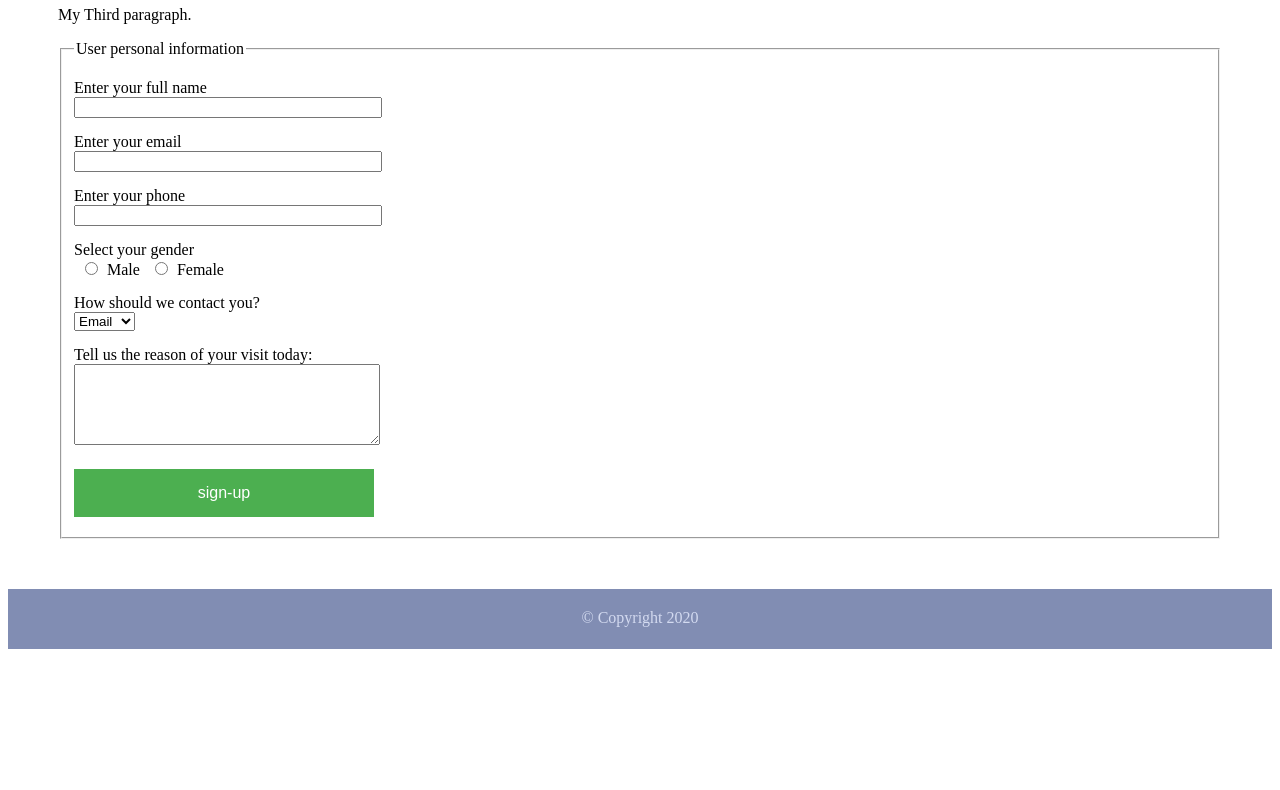
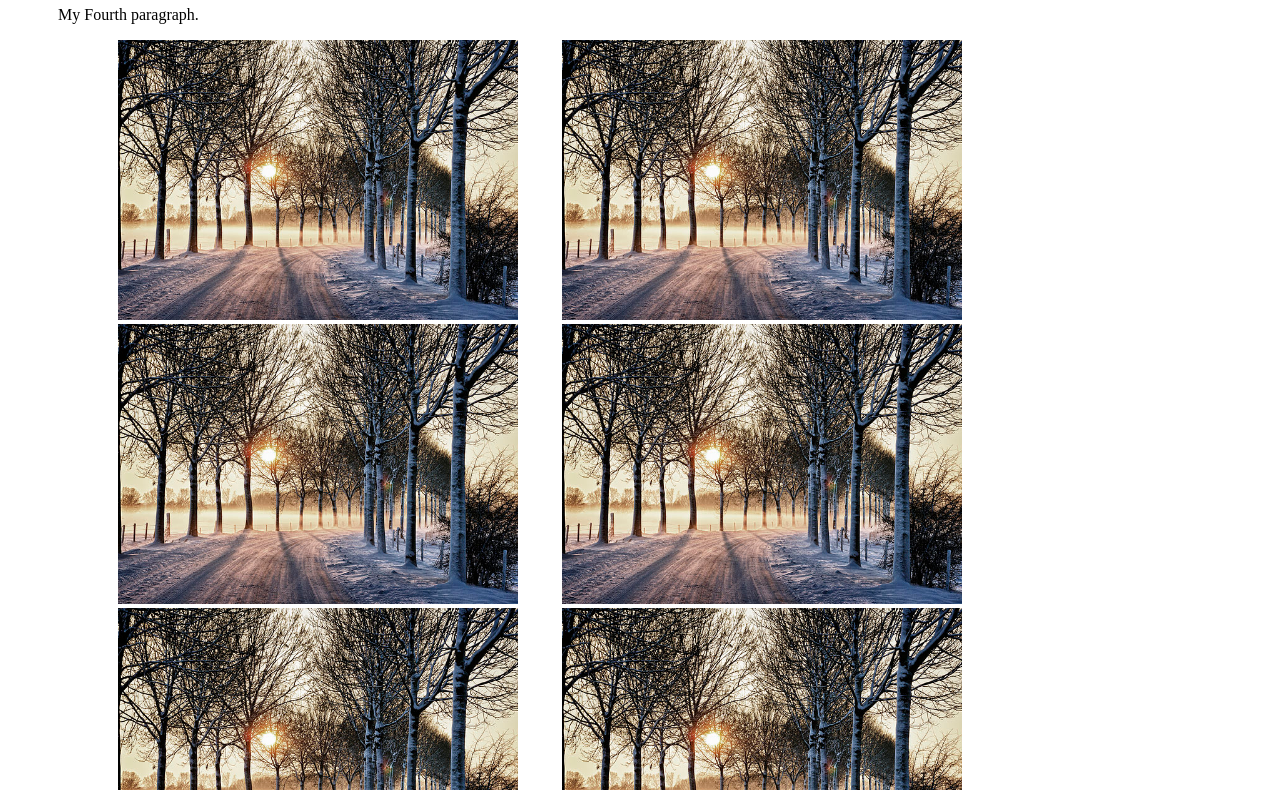
Before and after one commit to gzahid/fall2022-week2-day2-inclass, a plain HTML site: page page4.html in a window 1280 px wide. Shown: the part 662-1452 px from the top of the page. Before the commit the page ends 1319 px from the top, so only its background shows below. Drawn offline with Linux system fonts and the light colour scheme.

Commit message:
added images on 4th page for week3 day2 inclass

```diff
--- a/page4.html
+++ b/page4.html
@@ -1,7 +1,7 @@
 <!DOCTYPE html>
 <html>
   <head>
-    <title>My Third Web Page</title>
+    <title>My Fourth Web Page</title>
     <link rel="stylesheet" href="style.css">
   </head>
   <body>
@@ -19,32 +19,17 @@
         </nav>
 
       <main>
-        <h1>My Third Heading</h1>
-        <p>My Third paragraph.</p>
+        <h1>My Fourth Heading</h1>
+        <p>My Fourth paragraph.</p>
 
-        <form action="/signup" method="post">
-            <fieldset>
-              <legend>User personal information</legend>
-              <label>Enter your full name</label>
-              <input type="text" name="name">
-              <label>Enter your email</label>
-              <input type="email" name="email">
-              <label>Enter your phone</label>
-              <input type="text" name="phone">
-              <label>Select your gender</label>
-              <input type="radio" name="gender" value="male"/>Male
-              <input type="radio" name="gender" value="female"/>Female
-              <label>How should we contact you?</label>
-              <select>
-                <option>Email</option>
-                <option>Phone</option>
-              </select>
-
-              <label>Tell us the reason of your visit today:</label>
-              <textarea rows="5" cols="30"></textarea>
-              <input type="submit" value="sign-up">
-            </fieldset>
-        </form>
+        <ul id="album">
+          <li id="photo"> <img src="images/winterland1.jpg"  /> </li>
+          <li id="photo"> <img src="images/winterland2.jpg"  /> </li>
+          <li id="photo"> <img src="images/winterland3.jpg"  /> </li>
+          <li id="photo"> <img src="images/winterland4.jpg"  /> </li>
+          <li id="photo"> <img src="images/winterland5.jpg"  /> </li>
+          <li id="photo"> <img src="images/winterland6.jpg"  /> </li>
+        </ul>
       </main>
 
       <footer>&copy; Copyright 2020</footer>
--- a/style.css
+++ b/style.css
@@ -84,6 +84,9 @@ input[type="submit"]{
     text-decoration: none;
     font-size: 16px;
 }
+main #album #photo img {
+    width: 400px;
+}
 footer{
     height: 40px;
     background-color: rgb(129, 141, 179);
```
Also changed, not shown: index.html (+1 -1 lines), page2.html (+1 -1 lines), page3.html (+1 -1 lines).
